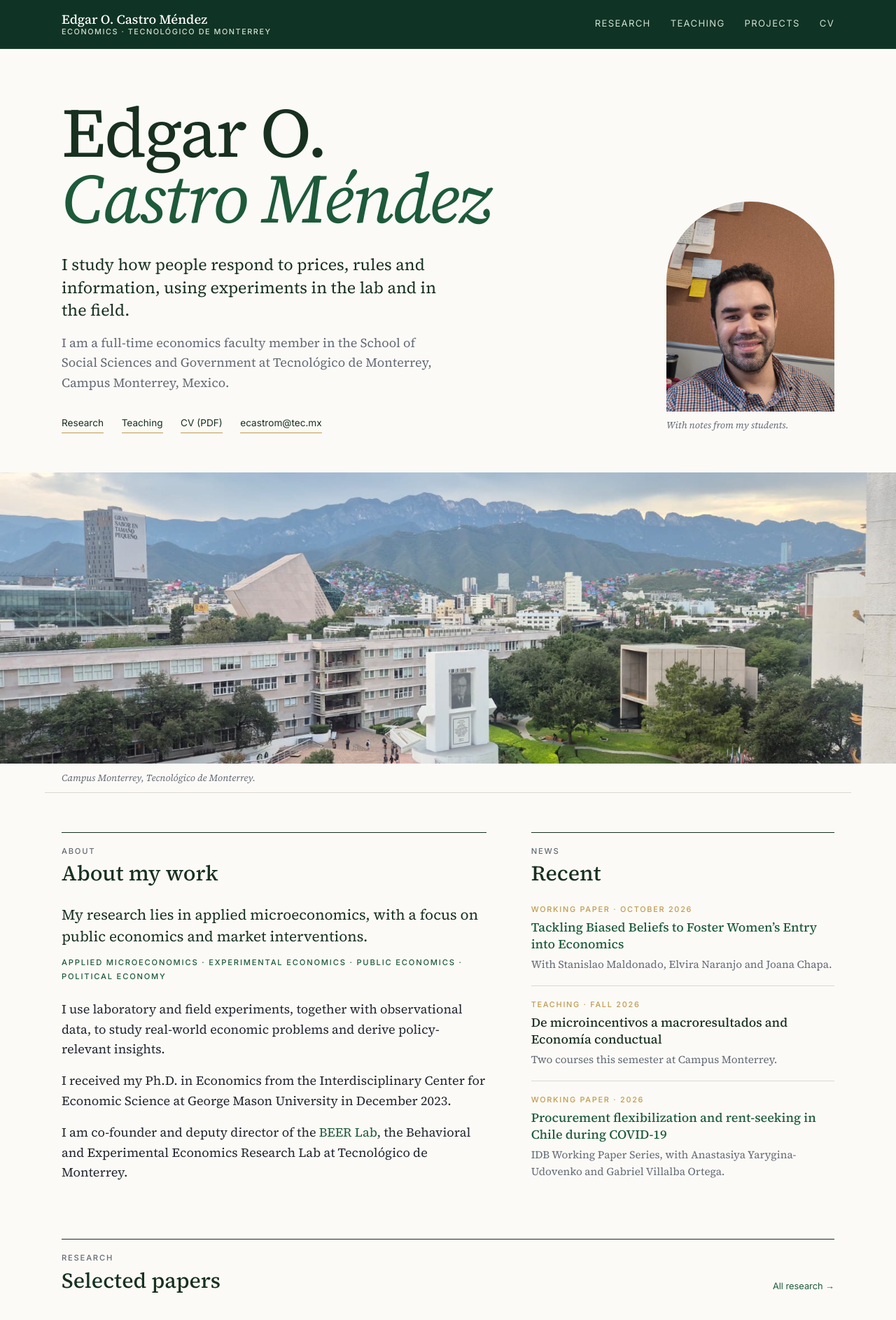
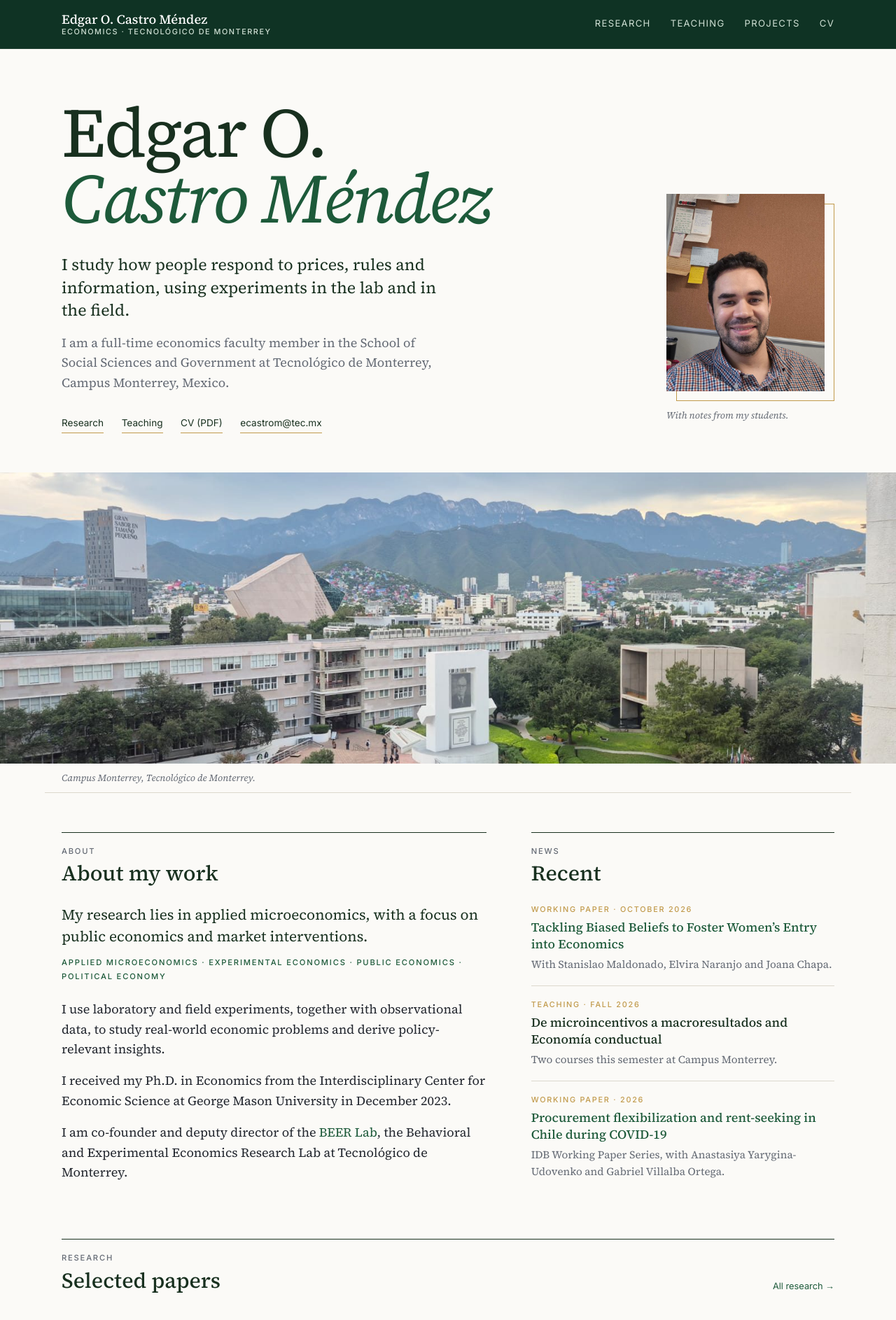
Before and after one commit to ecastrom/cv, a Jekyll site: the page built from main.md, in a window 1280 px wide. Shown: the top 1886 px of the page at 70% size. Built offline with Jekyll 4.4.1, drawn with Linux system fonts in a browser that asks for light colours.

Commit message:
Portrait: rectangle with offset gold frame instead of arch
Co-Authored-By: Claude Opus 5.5 <noreply@anthropic.com>

```diff
--- a/assets/css/site.css
+++ b/assets/css/site.css
@@ -101,9 +101,16 @@ nav a[aria-current] { color: var(--on-navy); border-bottom-color: var(--gold); }
 .cover-links { display: flex; flex-wrap: wrap; gap: .4rem 1.6rem; margin: 2rem 0 0; font-family: var(--sans); font-size: .85rem; }
 .cover-links a { padding-bottom: .15rem; border-bottom: 1px solid var(--gold); color: var(--ink); }
 .cover-links a:hover { text-decoration: none; color: var(--link); }
-.cover-portrait { margin: 0; }
-.cover-portrait img { display: block; width: 100%; height: auto; border-radius: 50% 50% 0 0 / 38% 38% 0 0; }
-.cover-portrait figcaption { margin-top: .6rem; font-size: .85rem; font-style: italic; color: var(--muted); }
+.cover-portrait { position: relative; margin: 0 .9rem .9rem 0; }
+.cover-portrait::before {
+  content: "";
+  position: absolute;
+  inset: .9rem -.9rem auto .9rem;
+  aspect-ratio: 4 / 5;
+  border: 1px solid var(--gold);
+}
+.cover-portrait img { position: relative; display: block; width: 100%; height: auto; }
+.cover-portrait figcaption { margin-top: 1.5rem; font-size: .85rem; font-style: italic; color: var(--muted); }
 
 .panorama { position: relative; margin: 0; }
 .panorama img { display: block; width: 100%; height: clamp(14rem, 34vw, 26rem); object-fit: cover; object-position: center 40%; }
```
Also changed, not shown: SESSION_NOTES.md (+1 -1 lines), CHANGELOG.md.
